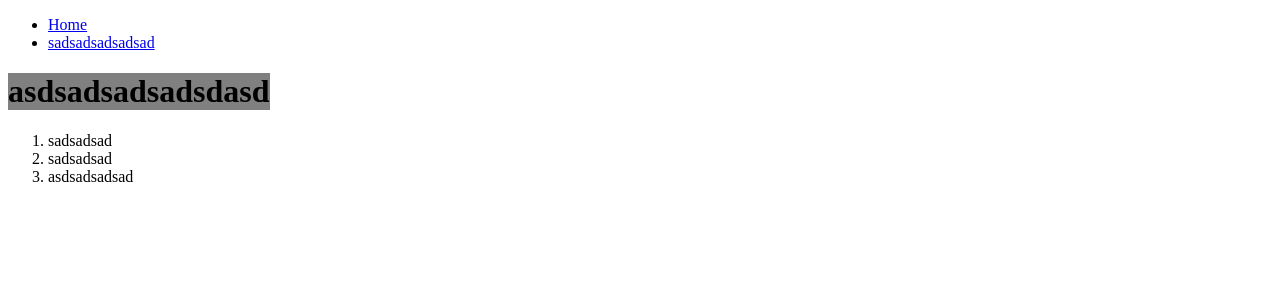
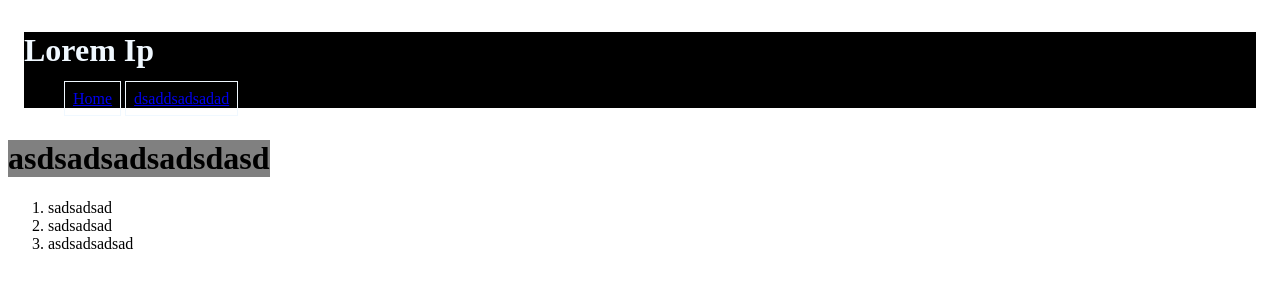
Before and after one commit to ufjf-dcc121/dcc121-2023-1-atv1-Igor-Japa, a plain HTML site: page LOL.html in a window 1280 px wide. Drawn offline with Linux system fonts and the light colour scheme.

Commit message:
Padronizando

```diff
--- a/LOL.html
+++ b/LOL.html
@@ -5,13 +5,17 @@
     <meta http-equiv="X-UA-Compatible" content="IE=edge">
     <meta name="viewport" content="width=device-width, initial-scale=1.0">
     <title>LOL</title>
+    <style>
+
+    </style>
 </head>
 <body>
-    <header>
+    <header style="margin: 2em 1em; color: aliceblue; background-color: black;">
+        <h1>Lorem Ip</h1>
         <nav>
             <ul>
-               <li><a href="index.html">Home</a></li>
-               <li><a href="LOL.html">sadsadsadsadsad</a></li>
+               <li style="padding: 0.5em; display: inline; border: solid 1px;"><a href="index.html">Home</a></li>
+               <li style="padding: 0.5em; display: inline; border: solid 1px;"><a href="LOL.html">dsaddsadsadad</a></li>
             </ul>
         </nav>
     </header>
```
